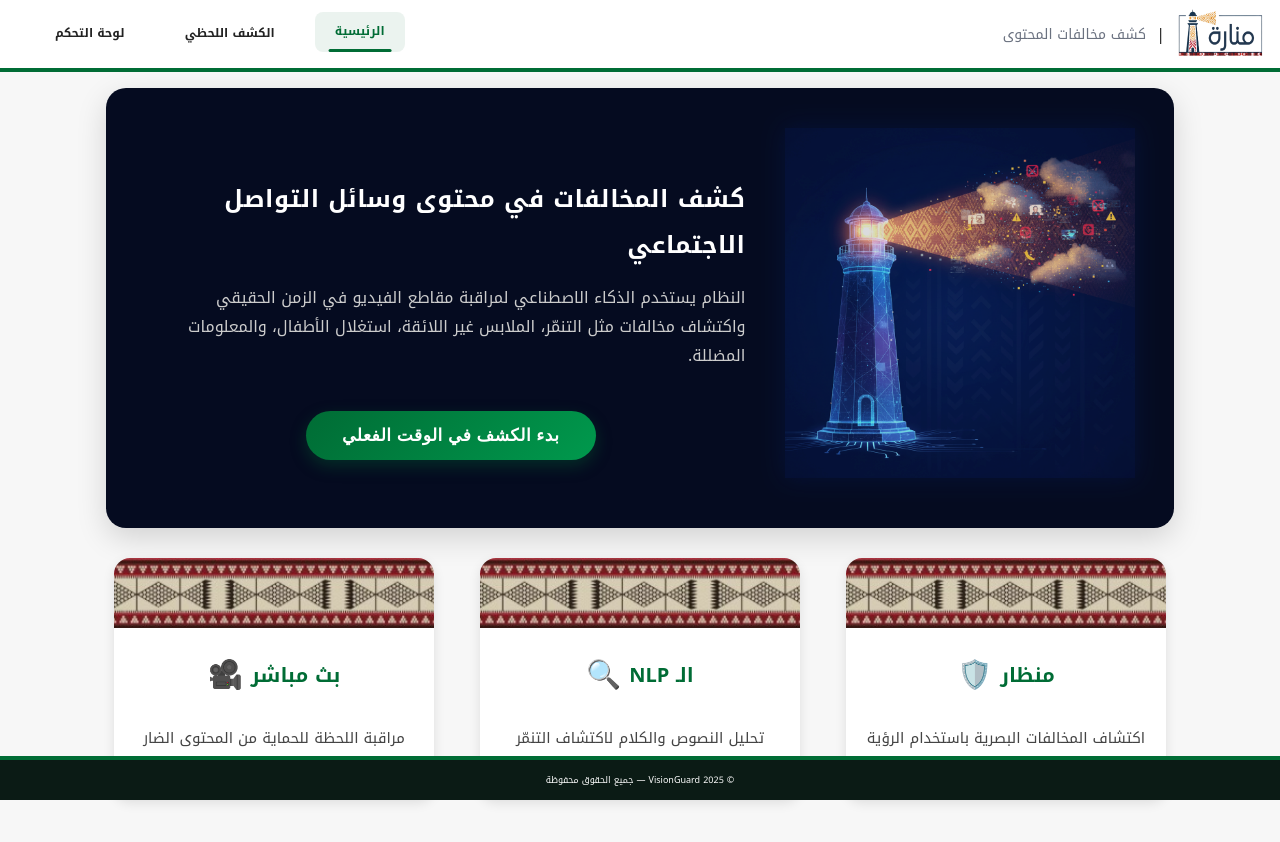
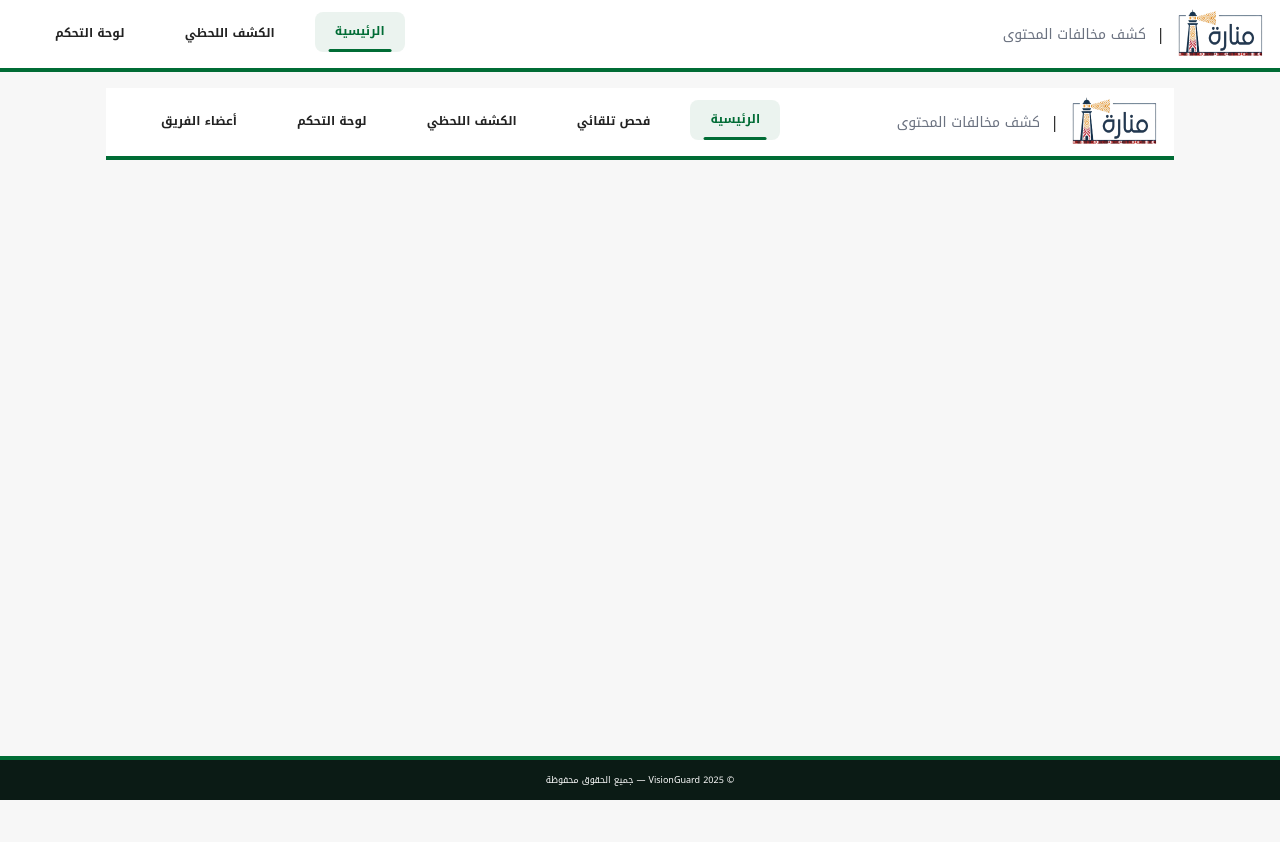
Before and after one commit to AI-AugToOct/capstone-project-manarah, a React (Vite) app: page / in a window 1280 px wide. Shown: the top 842 px of the page. After the commit the page ends 800 px from the top, so only its background shows below. Built offline with nearby package versions, Linux system fonts and the light colour scheme; a web font is replaced by a local one.

Commit message:
Update Home.jsx

```diff
--- a/src/pages/Home.jsx
+++ b/src/pages/Home.jsx
@@ -1,66 +1,49 @@
-import { useNavigate } from "react-router-dom";
+import { useNavigate, NavLink } from "react-router-dom";
 
-export default function Home() {
+export default function Header() {
   const navigate = useNavigate();
+
   return (
-    <section className="home">
-      <div className="hero">
-        <div className="hero-image">
-          <img src="/assets/beacon.png" alt="منارة" />
-        </div>
-        <div className="hero-content">
-          <h1 className="sadu-heading">
-            كشف المخالفات في محتوى وسائل التواصل الاجتماعي
-          </h1>
-          <p>
-            النظام يستخدم الذكاء الاصطناعي لمراقبة مقاطع الفيديو في الزمن الحقيقي
-            واكتشاف مخالفات مثل التنمّر، الملابس غير اللائقة، استغلال الأطفال، والمعلومات المضللة.
-          </p>
-
-          {/* زر بدل الرابط */}
-          <button className="cta" onClick={() => navigate("/realtime")}>
-            بدء الكشف في الوقت الفعلي
-          </button>
-        </div>
+    <header className="header">
+      <div className="brand" onClick={() => navigate("/")}>
+        <img src="/assets/icon1.png" alt="Logo" className="brand-icon" />
+        <span className="divider">|</span>
+        <span className="brand-sub">كشف مخالفات المحتوى</span>
       </div>
 
-      <div className="sadu-strip"></div>
+      <nav className="nav">
+        <NavLink
+          to="/"
+          className={({ isActive }) => isActive ? "active" : ""}
+          end
+        >
+          الرئيسية
+        </NavLink>
+        <NavLink to="/autoscan" className={({ isActive }) => isActive ? "active" : ""}>
+          فحص تلقائي
+        </NavLink>
 
-      <section className="features-row">
-        <div className="feature-card">
-          <div className="card-header"></div>
-          <div className="card-body">
-            <div className="title">
-              <span>منظار</span>
-              <span className="icon">🛡️</span>
-            </div>
-            <p>اكتشاف المخالفات البصرية باستخدام الرؤية الحاسوبية.</p>
-          </div>
-        </div>
+        <NavLink
+          to="/realtime"
+          className={({ isActive }) => isActive ? "active" : ""}
+        >
+          الكشف اللحظي
+        </NavLink>
 
-        <div className="feature-card">
-          <div className="card-header"></div>
-          <div className="card-body">
-            <div className="title">
-              <span>الـ NLP</span>
-              <span className="icon">🔍</span>
-            </div>
-            <p>تحليل النصوص والكلام لاكتشاف التنمّر والمعلومات المضللة.</p>
-          </div>
-        </div>
+        <NavLink
+          to="/dashboard"
+          className={({ isActive }) => isActive ? "active" : ""}
+        >
+          لوحة التحكم
+        </NavLink>
+        <NavLink
+          to="/members"
+          className={({ isActive }) => isActive ? "active" : ""}>
+          أعضاء الفريق
+        </NavLink>
 
-        <div className="feature-card">
-          <div className="card-header"></div>
-          <div className="card-body">
-            <div className="title">
-              <span>بث مباشر</span>
-              <span className="icon">🎥</span>
-            </div>
-            <p>مراقبة اللحظة للحماية من المحتوى الضار في البثوث.</p>
-          </div>
-        </div>
+      </nav>
 
-      </section>
-    </section>
-  )
+    </header>
+  );
 }
```
